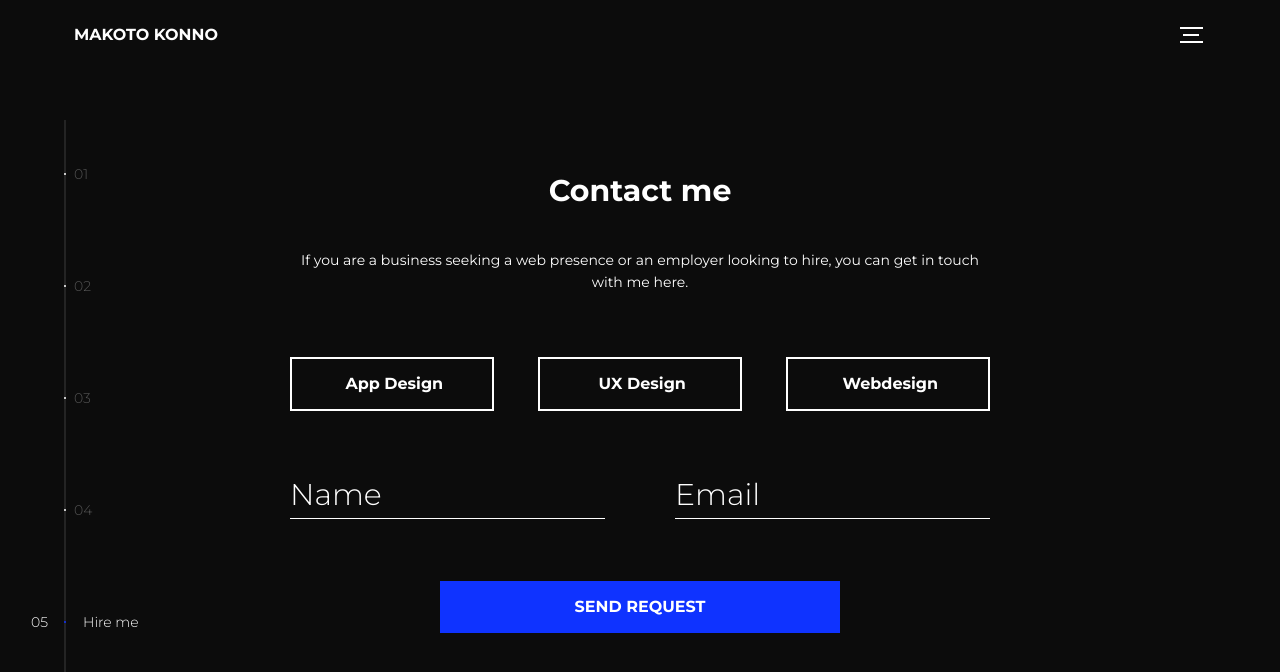
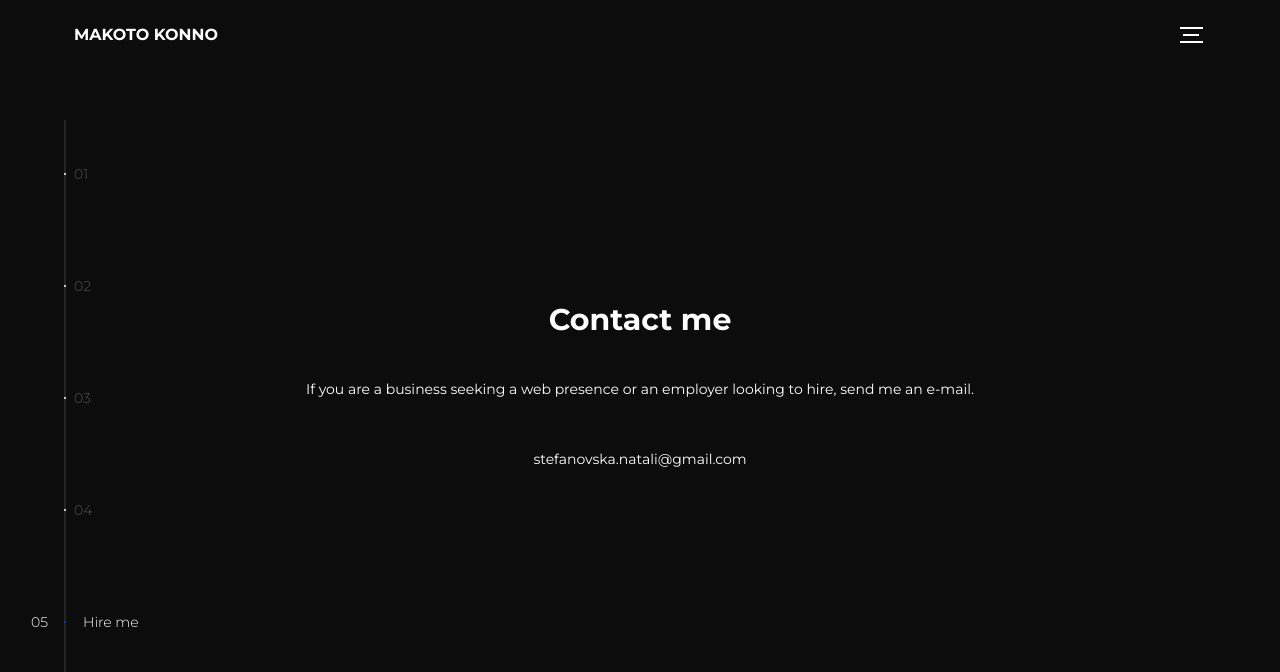
Before and after one commit to makotto0/makotto0, a website: page index.html in a window 1280 px wide. Both pictures are taken after a click on the button "HIRE ME". Shown: the top 672 px of the page. Drawn offline with nearby package versions, Linux system fonts and the light colour scheme.

Commit message:
Contat page updated

```diff
--- a/index.html
+++ b/index.html
@@ -329,54 +329,10 @@
           <li class="l-section section">
             <div class="hire">
               <h2>Contact me</h2>
-              <p>If you are a business seeking a web presence or an employer looking to hire, you can get in touch with me here.</p>
-              <form class="work-request">
-                <div class="work-request--options">
-                  <span class="options-a">
-                    <input id="opt-1" type="checkbox" value="app design">
-                    <label for="opt-1">
-                      <svg version="1.1" id="Layer_1" xmlns="http://www.w3.org/2000/svg" xmlns:xlink="http://www.w3.org/1999/xlink" x="0px" y="0px"
-                      viewBox="0 0 150 111" style="enable-background:new 0 0 150 111;" xml:space="preserve">
-                      <g transform="translate(0.000000,111.000000) scale(0.100000,-0.100000)">
-                        <path d="M950,705L555,310L360,505C253,612,160,700,155,700c-6,0-44-34-85-75l-75-75l278-278L550-5l475,475c261,261,475,480,475,485c0,13-132,145-145,145C1349,1100,1167,922,950,705z"/>
-                      </g>
-                      </svg>
-                      App Design
-                    </label>
-                         <input id="opt-2" type="checkbox" value="ux design">
-                    <label for="opt-2">
-                      <svg version="1.1" id="Layer_1" xmlns="http://www.w3.org/2000/svg" xmlns:xlink="http://www.w3.org/1999/xlink" x="0px" y="0px"
-                      viewBox="0 0 150 111" style="enable-background:new 0 0 150 111;" xml:space="preserve">
-                      <g transform="translate(0.000000,111.000000) scale(0.100000,-0.100000)">
-                        <path d="M950,705L555,310L360,505C253,612,160,700,155,700c-6,0-44-34-85-75l-75-75l278-278L550-5l475,475c261,261,475,480,475,485c0,13-132,145-145,145C1349,1100,1167,922,950,705z"/>
-                      </g>
-                      </svg>
-                      UX Design
-                    </label>
-                    <input id="opt-3" type="checkbox" value="webdesign">
-                    <label for="opt-3">
-                      <svg version="1.1" id="Layer_1" xmlns="http://www.w3.org/2000/svg" xmlns:xlink="http://www.w3.org/1999/xlink" x="0px" y="0px"
-                      viewBox="0 0 150 111" style="enable-background:new 0 0 150 111;" xml:space="preserve">
-                      <g transform="translate(0.000000,111.000000) scale(0.100000,-0.100000)">
-                        <path d="M950,705L555,310L360,505C253,612,160,700,155,700c-6,0-44-34-85-75l-75-75l278-278L550-5l475,475c261,261,475,480,475,485c0,13-132,145-145,145C1349,1100,1167,922,950,705z"/>
-                      </g>
-                      </svg>
-                      Webdesign
-                    </label>
-                  </span>
-                </div>
-                <div class="work-request--information">
-                  <div class="information-name">
-                    <input id="name" type="text" spellcheck="false">
-                    <label for="name">Name</label>
-                  </div>
-                  <div class="information-email">
-                    <input id="email" type="email" spellcheck="false">
-                    <label for="email">Email</label>
-                  </div>
-                </div>
-                <input type="submit" value="Send Request">
-              </form>
+              <p>If you are a business seeking a web presence or an employer looking to hire, send me an e-mail.</p>
+
+              <p>stefanovska.natali@gmail.com</p>
+
             </div>
           </li>
 
```
